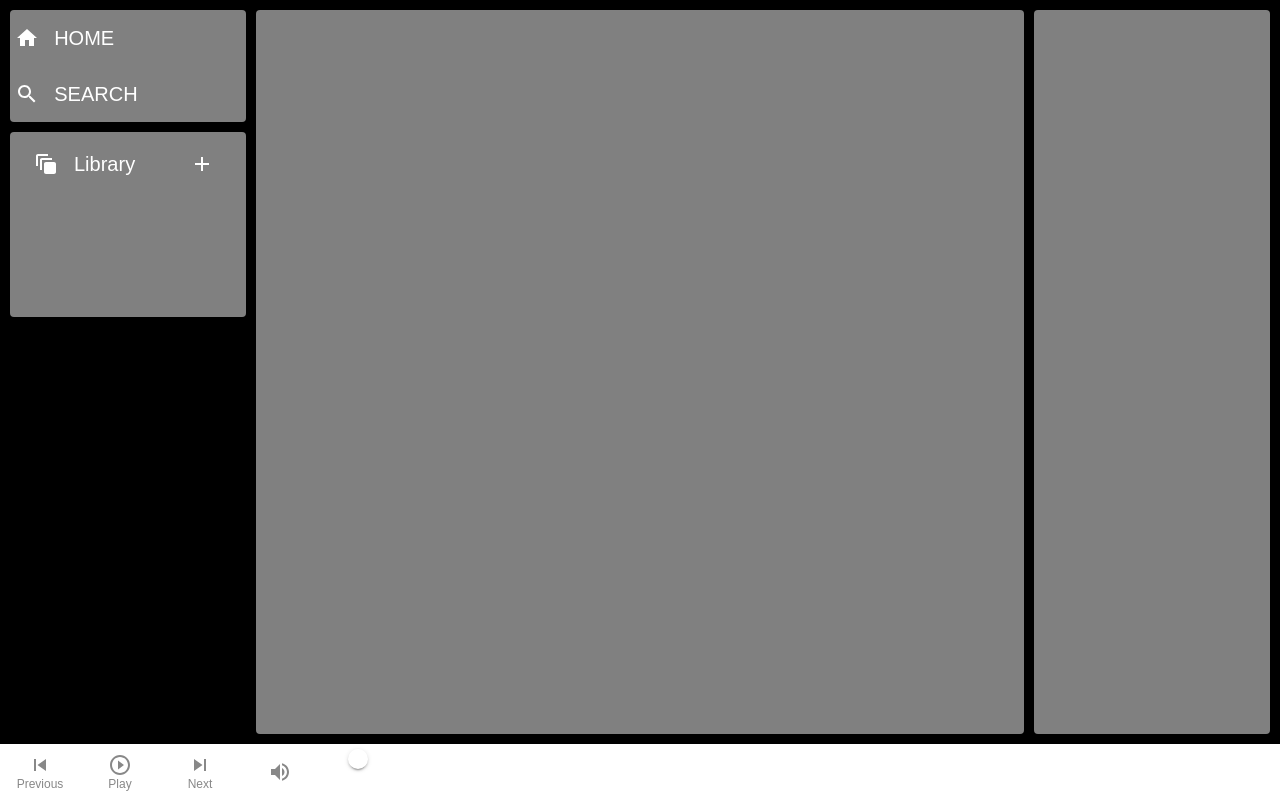
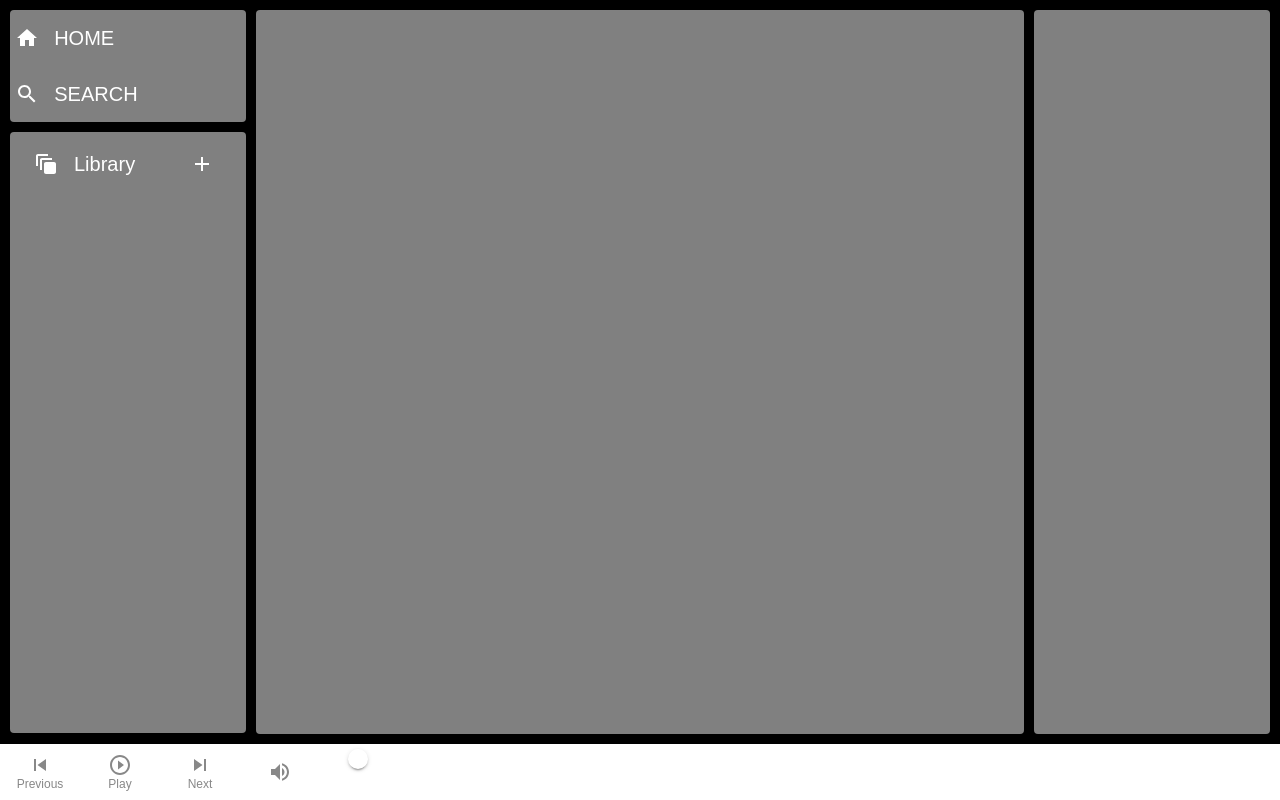
Before and after one commit to WestiferRobin/mood-radio, a React (Create React App) app: page / in a window 1280 px wide. Built offline with nearby package versions, Linux system fonts and the light colour scheme.

Commit message:
working on library cards before implementation and repo name change from mood-radio to mood-radio-app

```diff
--- a/src/App.js
+++ b/src/App.js
@@ -1,9 +1,6 @@
-// App.js
-
 import React from 'react';
-import { AppBar, Toolbar, Typography, Container, Grid, ThemeProvider } from '@mui/material';
-import Sidebar from './components/Sidebar';
-import MainContent from './components/MainContent';
+import { ThemeProvider } from '@mui/material';
+import MainView from './components/views/MainView';
 import Player from './components/Player';
 import theme from './theme'; // Import custom theme
 import "./App.css";
@@ -12,7 +9,7 @@ const App = () => {
   return (
     <ThemeProvider theme={theme}>
       <div className="App" style={{backgroundColor: "lime", height: "100vh", width: "100vw"}}>
-        <MainContent />
+        <MainView />
         <Player />
       </div>
     </ThemeProvider>
--- a/src/components/papers/NavigationHeaderPaper.js
+++ b/src/components/navigation/NavigationHeader.js
@@ -2,7 +2,7 @@ import { Typography, Paper, Button, Stack } from '@mui/material';
 import HomeIcon from '@mui/icons-material/Home';
 import SearchIcon from '@mui/icons-material/Search';
 
-const NavigationHeaderPaper = ({paperColor, paddingSize}) => {
+const NavigationHeader = ({paperColor, paddingSize}) => {
     const navigationButtonColor = "white";
 
     return (
@@ -25,4 +25,4 @@ const NavigationHeaderPaper = ({paperColor, paddingSize}) => {
   );
 };
 
-export default NavigationHeaderPaper;
+export default NavigationHeader;
--- a/src/components/papers/NavigationLibraryPaper.js
+++ b/src/components/navigation/NavigationLibrary.js
@@ -5,12 +5,13 @@ import {
   Toolbar,
   IconButton,
   Tooltip,
+  Box,
 } from '@mui/material';
 import AutoAwesomeMotionIcon from '@mui/icons-material/AutoAwesomeMotion';
 import AddIcon from '@mui/icons-material/Add';
 import NewPlaylistDialog from '../dialogs/NewPlaylistDialog';
 
-const NavigationLibraryPaper = ({paperColor}) => {
+const NavigationLibrary = ({paperColor}) => {
     // TODO: consider design for AI Artists and Albums later on
     const [newPlaylistOpen, setNewPlaylistOpen] = useState(false);
 
@@ -58,15 +59,22 @@ const NavigationLibraryPaper = ({paperColor}) => {
 
     // TODO: Make LibraryItems for Playlists, Artists, Albums, Discographies, Stations
     const renderLibraryItems = () => {
-        return <div>
+        return <Box
+            sx={{
+                height: "66.5vh",  // Adjust the height as needed
+                overflowY: 'scroll',
+                // padding: 2,
+                borderRadius: 1
+            }}
+        >
             {renderSearchToolbar()}
-            <div>
+            <div style={{backgroundColor: "red"}}>
                 {libraryItems.map((name) => <div>{name}</div>)}
             </div>
-        </div>
+        </Box>
     };
 
-    return <Paper square={false} style={{height: "25.5%", backgroundColor: paperColor}}>
+    return <Paper square={false} style={{height: "83%", backgroundColor: paperColor}}>
         {renderDialog()}
         {renderMainToolbar()}
         {renderLibraryFilters()}
@@ -74,4 +82,4 @@ const NavigationLibraryPaper = ({paperColor}) => {
     </Paper>;
 };
 
-export default NavigationLibraryPaper;
+export default NavigationLibrary;
--- /dev/null
+++ b/src/components/papers/NavigationPaper.js
@@ -0,0 +1,11 @@
+import NavigationHeader from "../navigation/NavigationHeader";
+import NavigationLibrary from "../navigation/NavigationLibrary";
+
+const NavigationPaper = ({paperColor, paddingSize}) => {
+    return <div style={{height: "100%"}}>
+        <NavigationHeader paperColor={paperColor} paddingSize={paddingSize} />
+        <NavigationLibrary paperColor={paperColor} />
+    </div>
+};
+
+export default NavigationPaper;
--- a/src/components/MainContent.js
+++ b/src/components/views/MainView.js
@@ -2,10 +2,9 @@ import {
   Grid,
   Paper
 } from '@mui/material';
-import NavigationHeaderPaper from './papers/NavigationHeaderPaper';
-import NavigationLibraryPaper from './papers/NavigationLibraryPaper';
+import NavigationPaper from '../papers/NavigationPaper';
 
-const MainContent = () => {
+const MainView = () => {
   const backgroundColor = "black";
   const paperColor = "grey";
   const paddingSize = 10;
@@ -14,20 +13,19 @@ const MainContent = () => {
     <div style={{backgroundColor: backgroundColor, height: "93%"}}>
         <Grid container style={{height: "100%"}}>
             <Grid item xs={2.35} style={{ padding: paddingSize, paddingRight: paddingSize / 2}}>
-                <NavigationHeaderPaper paperColor={paperColor} paddingSize={paddingSize} />
-                <NavigationLibraryPaper paperColor={paperColor} />
+              <NavigationPaper paperColor={paperColor} paddingSize={paddingSize} />
             </Grid>
             <Grid item xs={7.3} style={{ padding: paddingSize, paddingLeft: paddingSize / 2, paddingRight: paddingSize / 2}}>
-                <Paper square={false} style={{height: "100%", backgroundColor: paperColor}}>
-                </Paper>
+              <Paper square={false} style={{height: "100%", backgroundColor: paperColor}}>
+              </Paper>
             </Grid>
             <Grid item xs={2.35} style={{padding: paddingSize, paddingLeft: paddingSize / 2}}>
-                <Paper square={false} style={{height: "100%", backgroundColor: paperColor}}>
-                </Paper>
+              <Paper square={false} style={{height: "100%", backgroundColor: paperColor}}>
+              </Paper>
             </Grid>
         </Grid>
     </div>
   );
 };
 
-export default MainContent;
+export default MainView;
```
